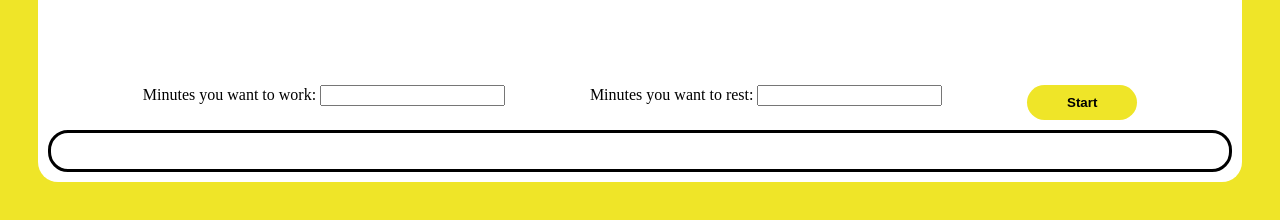
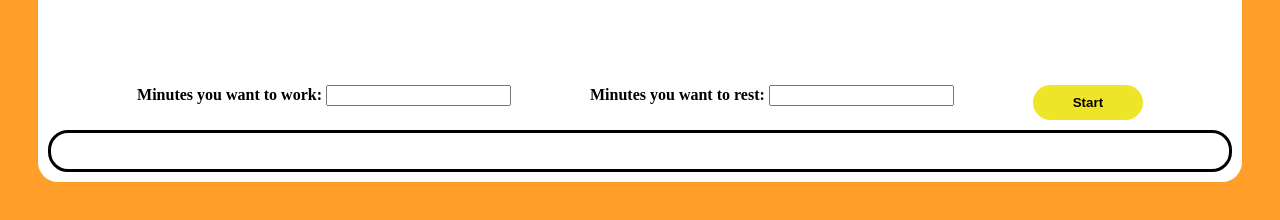
Before and after one commit to andresrivasrod/pomodoro-timer, a plain HTML site: page index.html in a window 1280 px wide. Shown: the part 410-630 px from the top of the page. Drawn offline with Linux system fonts and the light colour scheme.

Commit message:
Colors changed and validate that numbers are valid

```diff
--- a/index.html
+++ b/index.html
@@ -14,11 +14,11 @@
         <form id="parameters">
             <div>
                 <label for="work-minutes">Minutes you want to work:</label>
-                <input type="number" id="work-minutes">
+                <input type="number" id="work-minutes" min="1" required>
             </div>
             <div>
                 <label for="rest-minutes">Minutes you want to rest:</label>
-                <input type="number" id="rest-minutes">
+                <input type="number" id="rest-minutes" min="1" required>
             </div>
             <button id="start">Start</button>
         </form>
--- a/script.js
+++ b/script.js
@@ -24,6 +24,10 @@ document.addEventListener('DOMContentLoaded', function () {
         event.preventDefault();
         if (intervalId) {
             clearInterval(intervalId);
+        }
+        if (workMinutesInput.value <= 0 || restMinutesInput.value <= 0) {
+            alert("Please enter a number greater than zero for the work and rest minutes.");
+            return;
         }
         seconds = 0;
         minutes = 0;
--- a/styles.css
+++ b/styles.css
@@ -1,5 +1,5 @@
 body{
-    background-color: #efe528;
+    background-color: #ff9f29;
 }
 
 .container{
@@ -9,6 +9,7 @@ body{
     border-radius: 20px;
     margin: 30px;
     padding: 10px;
+    font-weight: bold;
 }
 
 .title{
```
